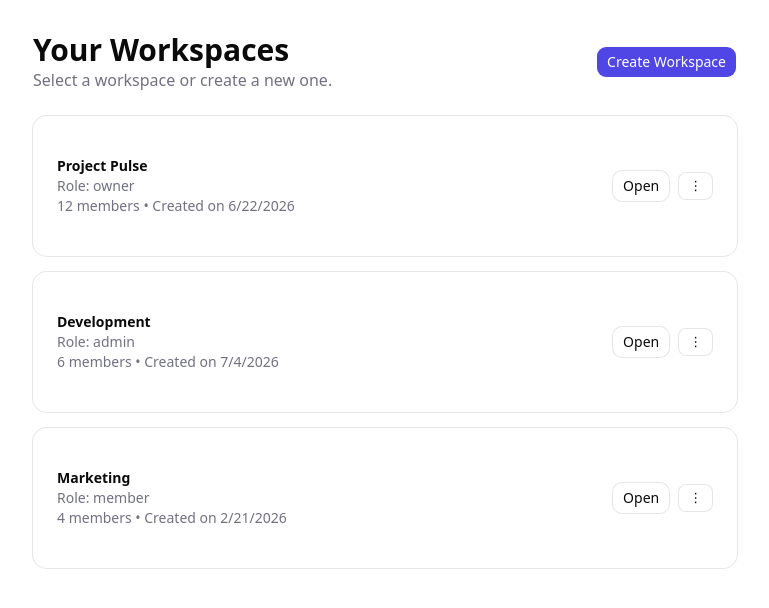
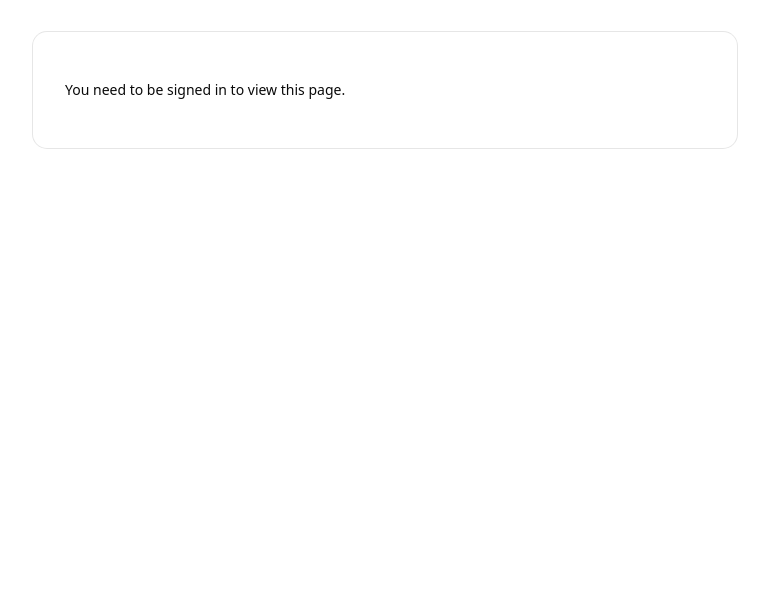
Before and after one commit to yousseff907/Techtalks-project-pulse, a Next.js app in the folder frontend/: page /workspaces in a window 1280 px wide. Shown: the top 608 px of the page, without its empty margins (255-1024 px from the left). Built offline with nearby package versions, Linux system fonts and the light colour scheme.

Commit message:
removed mock and uncommented integrations

```diff
--- a/frontend/app/workspaces/page.tsx
+++ b/frontend/app/workspaces/page.tsx
@@ -1,8 +1,9 @@
 "use client";
 
-import { useState } from "react";
+import { useRef, useState } from "react";
 import Link from "next/link";
 import { useRouter } from "next/navigation";
+import { createPortal } from "react-dom";
 
 import { useForm } from "react-hook-form";
 import { zodResolver } from "@hookform/resolvers/zod";
@@ -41,65 +42,7 @@ function authHeaders(token: string | null) {
 	};
 }
 
-// Mock data, temporary until backend integration
-const mockWorkspaces: Workspace[] = [
-	{
-		id: 1,
-		name: "Project Pulse",
-		role: "owner",
-		member_count: 12,
-		created_at: "2026-06-22T14:30:00Z",
-	},
-	{
-		id: 2,
-		name: "Development",
-		role: "admin",
-		member_count: 6,
-		created_at: "2026-07-04T14:23:00Z",
-	},
-	{
-		id: 3,
-		name: "Marketing",
-		role: "member",
-		member_count: 4,
-		created_at: "2026-02-21T19:10:00Z",
-	},
-];
-
-const mockWorkspaceDetails: Record<number, WorkspaceDetails> = {
-	1: {
-		id: 1,
-		name: "Project Pulse",
-		invite_code: "mock-code-abc123",
-		invite_link: "https://projectpulse.app/mock-code-abc123",
-		created_by: "Alex Morgan",
-		created_at: "2026-06-22T14:30:00Z",
-		member_count: 12,
-	},
-	2: {
-		id: 2,
-		name: "Development",
-		invite_code: "mock-code-def456",
-		invite_link: "https://projectpulse.app/mock-code-def456",
-		created_by: "Alex Morgan",
-		created_at: "2026-07-04T14:23:00Z",
-		member_count: 6,
-	},
-	3: {
-		id: 3,
-		name: "Marketing",
-		invite_code: "mock-code-ghi789",
-		invite_link: "https://projectpulse.app/mock-code-ghi789",
-		created_by: "Sarah Chen",
-		created_at: "2026-02-21T19:10:00Z",
-		member_count: 4,
-	},
-};
-
 async function fetchWorkspaces(token: string | null): Promise<Workspace[]> {
-	// Temporary until backend integration
-	return Promise.resolve(mockWorkspaces);
-	/*
 	const response = await fetch(`${process.env.NEXT_PUBLIC_API_URL}/workspaces`, {
 		method: "GET",
 		headers: authHeaders(token),
@@ -111,16 +54,12 @@ async function fetchWorkspaces(token: string | null): Promise<Workspace[]> {
 	}
 
 	return response.json();
-	*/
 }
 
 async function fetchWorkspaceDetails(
 	token: string | null,
 	workspaceId: number
 ): Promise<WorkspaceDetails> {
-	// Temporary until backend integration
-	return Promise.resolve(mockWorkspaceDetails[workspaceId]);
-	/*
 	const response = await fetch(
 		`${process.env.NEXT_PUBLIC_API_URL}/workspaces/${workspaceId}`,
 		{
@@ -135,13 +74,9 @@ async function fetchWorkspaceDetails(
 	}
 
 	return response.json();
-	*/
 }
 
 async function renameWorkspace(token: string | null, workspaceId: number, name: string) {
-	// Temporary until backend integration
-	return Promise.resolve({ workspace_id: workspaceId, name });
-	/*
 	const response = await fetch(
 		`${process.env.NEXT_PUBLIC_API_URL}/workspaces/${workspaceId}`,
 		{
@@ -157,17 +92,9 @@ async function renameWorkspace(token: string | null, workspaceId: number, name:
 	}
 
 	return response.json();
-	*/
 }
 
 async function regenerateInviteCode(token: string | null, workspaceId: number) {
-	// Temporary until backend integration
-	return Promise.resolve({
-		workspace_id: workspaceId,
-		invite_code: "mock-code-new" + Math.floor(Math.random() * 1000),
-		invite_link: "https://projectpulse.app/mock-code-new" + Math.floor(Math.random() * 1000),
-	});
-	/*
 	const response = await fetch(
 		`${process.env.NEXT_PUBLIC_API_URL}/workspaces/${workspaceId}/invite-code`,
 		{
@@ -182,13 +109,9 @@ async function regenerateInviteCode(token: string | null, workspaceId: number) {
 	}
 
 	return response.json();
-	*/
 }
 
 async function deleteWorkspace(token: string | null, workspaceId: number) {
-	// Temporary until backend integration
-	return Promise.resolve({ message: "Workspace deleted successfully" });
-	/*
 	const response = await fetch(
 		`${process.env.NEXT_PUBLIC_API_URL}/workspaces/${workspaceId}`,
 		{
@@ -203,13 +126,9 @@ async function deleteWorkspace(token: string | null, workspaceId: number) {
 	}
 
 	return response.json();
-	*/
 }
 
 async function leaveWorkspace(token: string | null, workspaceId: number) {
-	// Temporary until backend integration
-	return Promise.resolve({ message: "Successfully left the workspace" });
-	/*
 	const response = await fetch(
 		`${process.env.NEXT_PUBLIC_API_URL}/workspaces/${workspaceId}/leave`,
 		{
@@ -224,7 +143,6 @@ async function leaveWorkspace(token: string | null, workspaceId: number) {
 	}
 
 	return response.json();
-	*/
 }
 
 const renameSchema = z.object({
@@ -267,9 +185,6 @@ function Modal({
 		</div>
 	);
 }
-
-import { useRef } from "react";
-import { createPortal } from "react-dom";
 
 function WorkspaceActionsMenu({
 	workspace,
@@ -390,12 +305,9 @@ export default function WorkspacesPage() {
 	} = useQuery({
 		queryKey: ["workspaces"],
 		queryFn: () => fetchWorkspaces(accessToken),
-
-		// Restore when backend is connected.
-		// enabled: !!accessToken,
+		enabled: !!accessToken,
 	});
 
-	/*
 	if (!accessToken) {
 		return (
 			<main className="mx-auto max-w-3xl p-8">
@@ -407,7 +319,6 @@ export default function WorkspacesPage() {
 			</main>
 		);
 	}
-	*/
 
 	return (
 		<main className="mx-auto max-w-3xl space-y-6 p-8">
```
